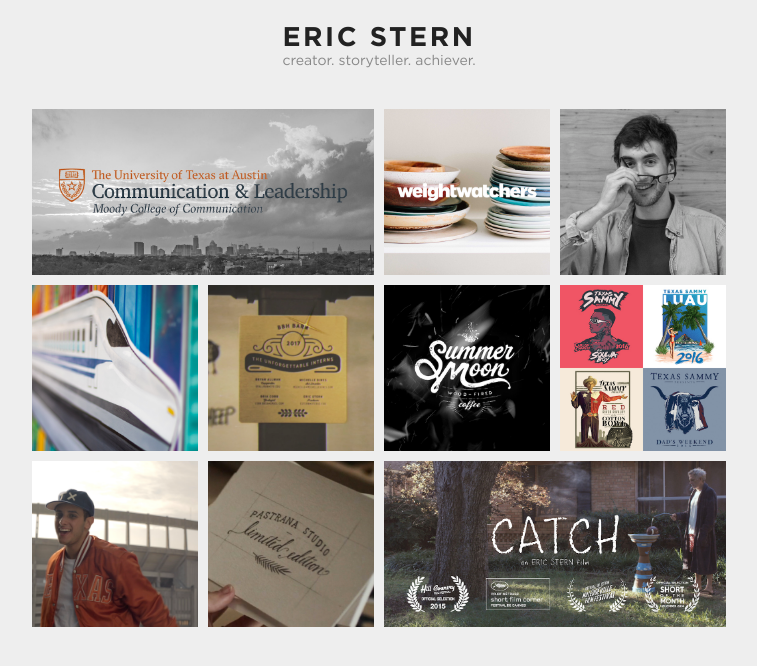
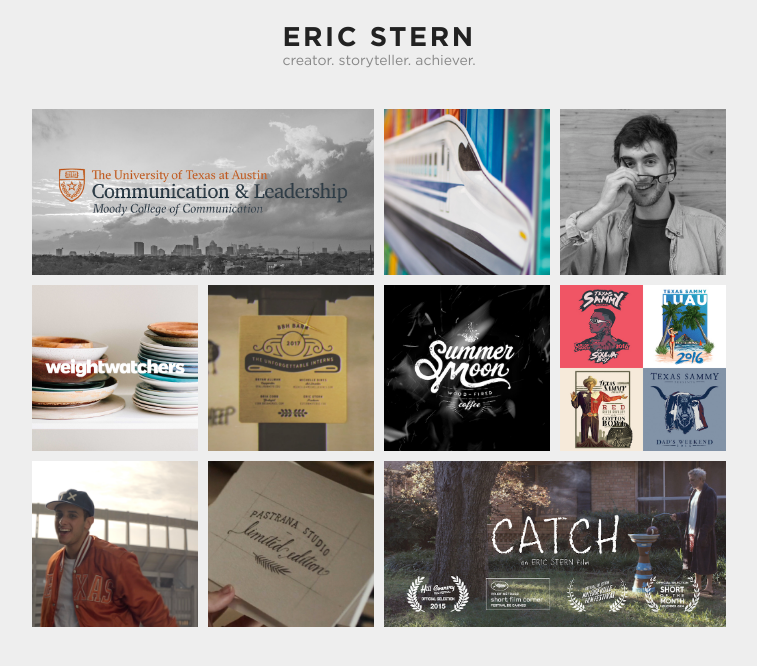
Before and after one commit to heidarianw/EricStern, a Jekyll site: the page built from index.markdown, in a window 1280 px wide. Shown: the top 666 px of the page, without its empty margins (261-1018 px from the left). Built offline with Jekyll 4.4.1, drawn with Linux system fonts in a browser that asks for light colours; nearby versions of some CDN libraries; some web fonts are replaced.

Commit message:
Updated Index

```diff
--- a/index.markdown
+++ b/index.markdown
@@ -6,13 +6,13 @@
 - project: Communication & Leadership
   cover_image: "/uploads/comm-leadership-cover.jpg"
   mobile_cover_image: "/uploads/comm-leadership-mobile.jpg"
-- project: Weight Watchers
-  cover_image: "/uploads/weight-watchers-mobile.jpg"
+- project: The Texas High-Speed Train
+  cover_image: "/uploads/CS0A8079-3.jpg"
 - page_url: "/about"
   title: About
   cover_image: "/uploads/eric-cover.jpg"
-- project: The Texas High-Speed Train
-  cover_image: "/uploads/CS0A8079-3.jpg"
+- project: Weight Watchers
+  cover_image: "/uploads/weight-watchers-mobile.jpg"
 - project: "The Interns You'll \n\nNever Forget"
   cover_image: "/uploads/interns-cover.png"
 - project: Summer Moon Coffee
```
